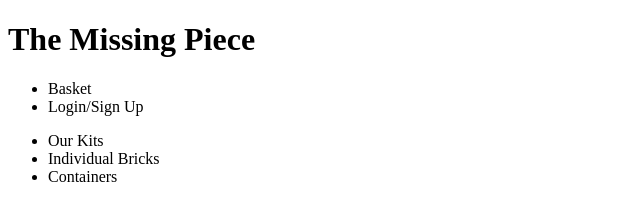
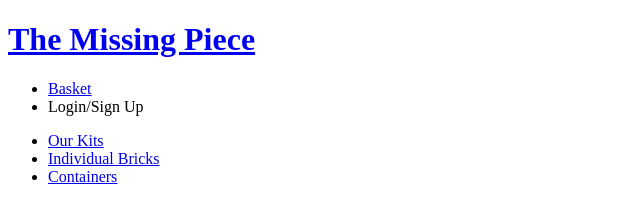
Before and after one commit to Edrysian/Second-Year-University-Coursework, a website: page client/index.html in a window 1280 px wide. Shown: the whole page, without its empty margins (0-640 px from the left). Drawn offline with Linux system fonts and the light colour scheme.

Commit message:
Added links to create 'buttons'

```diff
--- a/client/index.html
+++ b/client/index.html
@@ -5,18 +5,18 @@
 <title>The Missing Piece</title>
 
 <head>
-  <h1 id = "WebName">The Missing Piece</h1>
+  <h1><a id="WebName" href = '/'>The Missing Piece</a></h1>
   <ul>
-    <li id = "Basket">Basket</li>
-    <li id = "Login">Login/Sign Up</li>
+    <li><a id="Basket" href = 'basket.html'>Basket</a></li>
+    <li id="Login">Login/Sign Up</li>
   </ul>
 </head>
 
 <body>
   <ul>
-    <li id = "Kits">Our Kits</li>
-    <li id = "Bricks">Individual Bricks</li>
-    <li id = "Contain">Containers</li>
+    <li><a id="Kits" href = 'kits.html'>Our Kits</a></li>
+    <li><a id="Bricks" href = 'bricks.html'>Individual Bricks</a></li>
+    <li><a id="Contain" href = 'contain.html'>Containers</a></li>
   </ul>
 </body>
 
```
